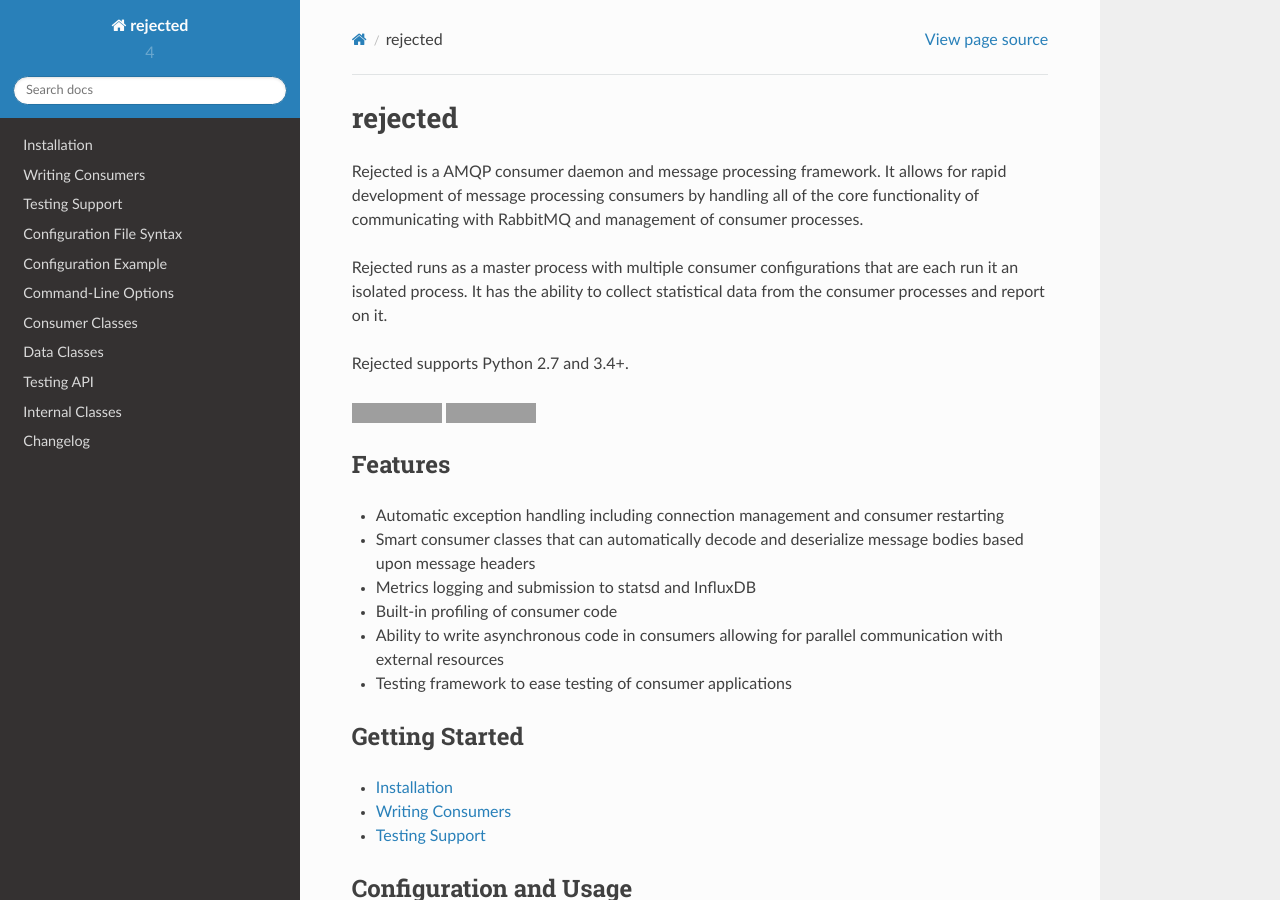
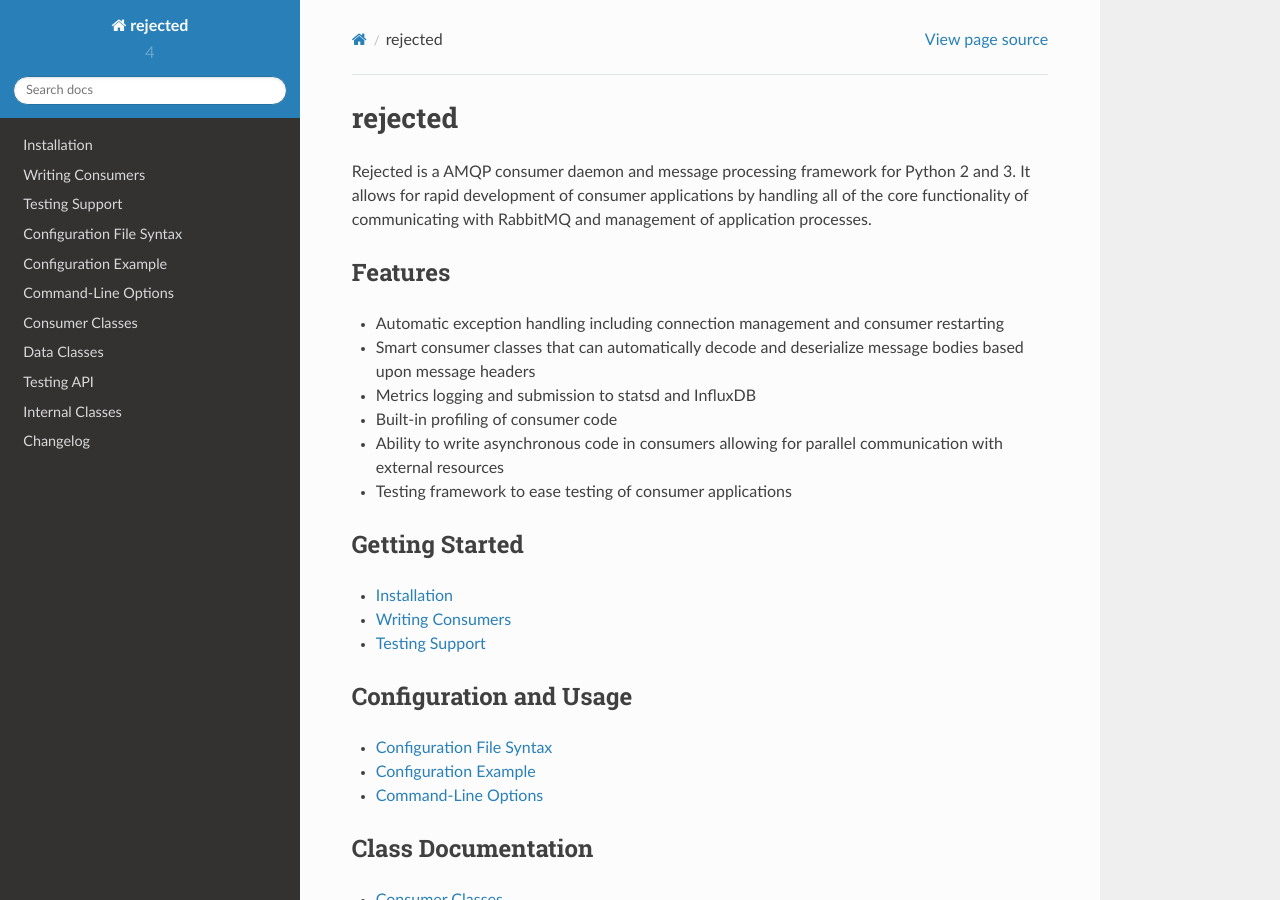
Before and after one commit to gmr/rejected, a Sphinx documentation site: the page built from docs/index.rst, in a window 1280 px wide and 900 px high. Built offline with Sphinx 7.4.7 and the Read the Docs theme 2.0.0, drawn with Linux system fonts in a browser that asks for light colours; grey boxes are pictures that could not be loaded.

Commit message:
Remove badges, simplify intro text

```diff
--- a/docs/index.rst
+++ b/docs/index.rst
@@ -5,18 +5,10 @@
 
 rejected
 ========
-Rejected is a AMQP consumer daemon and message processing framework. It allows
-for rapid development of message processing consumers by handling all of the
-core functionality of communicating with RabbitMQ and management of consumer
+Rejected is a AMQP consumer daemon and message processing framework for Python 2 and 3.
+It allows for rapid development of consumer applications by handling all of the
+core functionality of communicating with RabbitMQ and management of application
 processes.
-
-Rejected runs as a master process with multiple consumer configurations that are
-each run it an isolated process. It has the ability to collect statistical
-data from the consumer processes and report on it.
-
-Rejected supports Python 2.7 and 3.4+.
-
-|Version| |License|
 
 Features
 --------
```
Also changed, not shown: other parts of docs/index.rst (+0 -7 lines).
